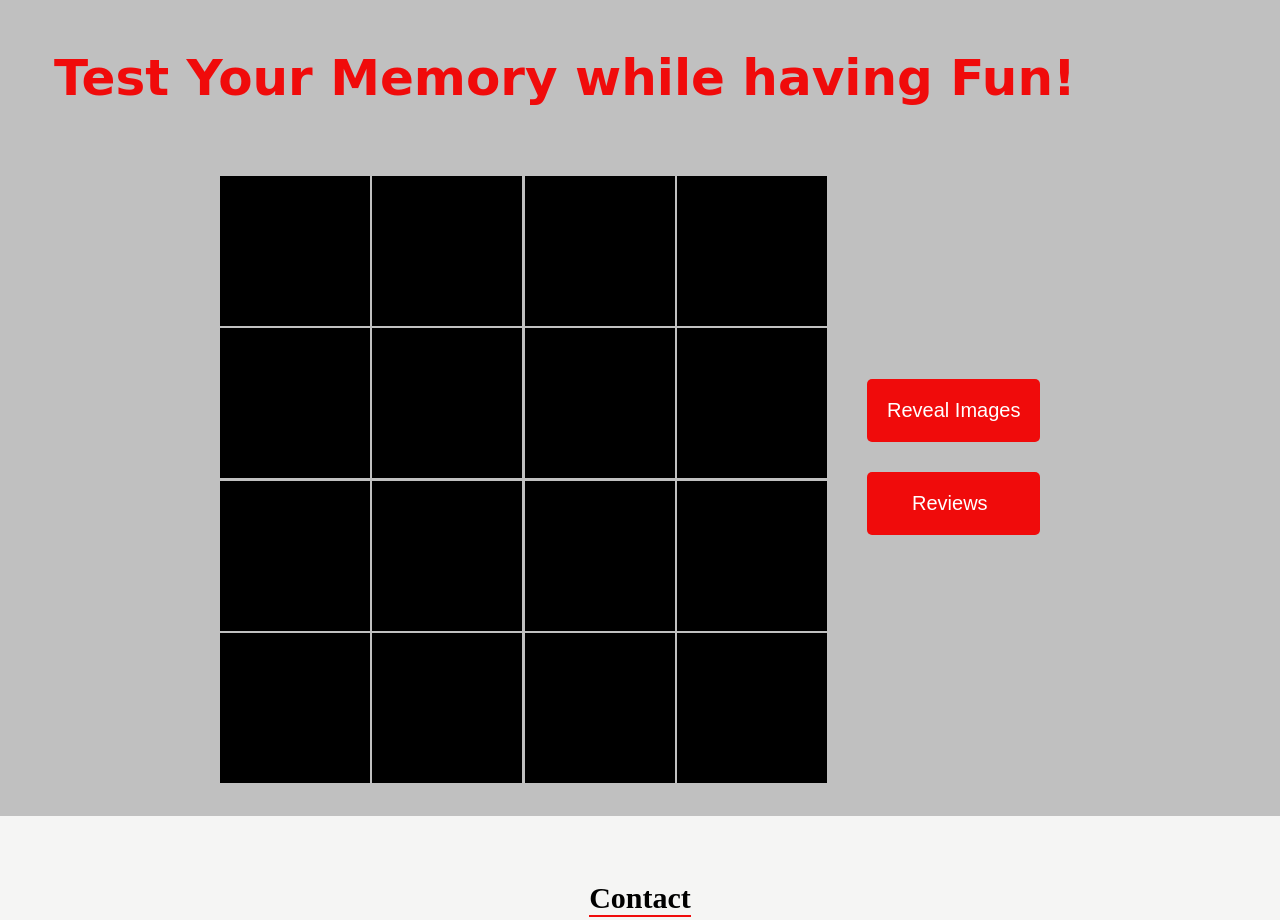
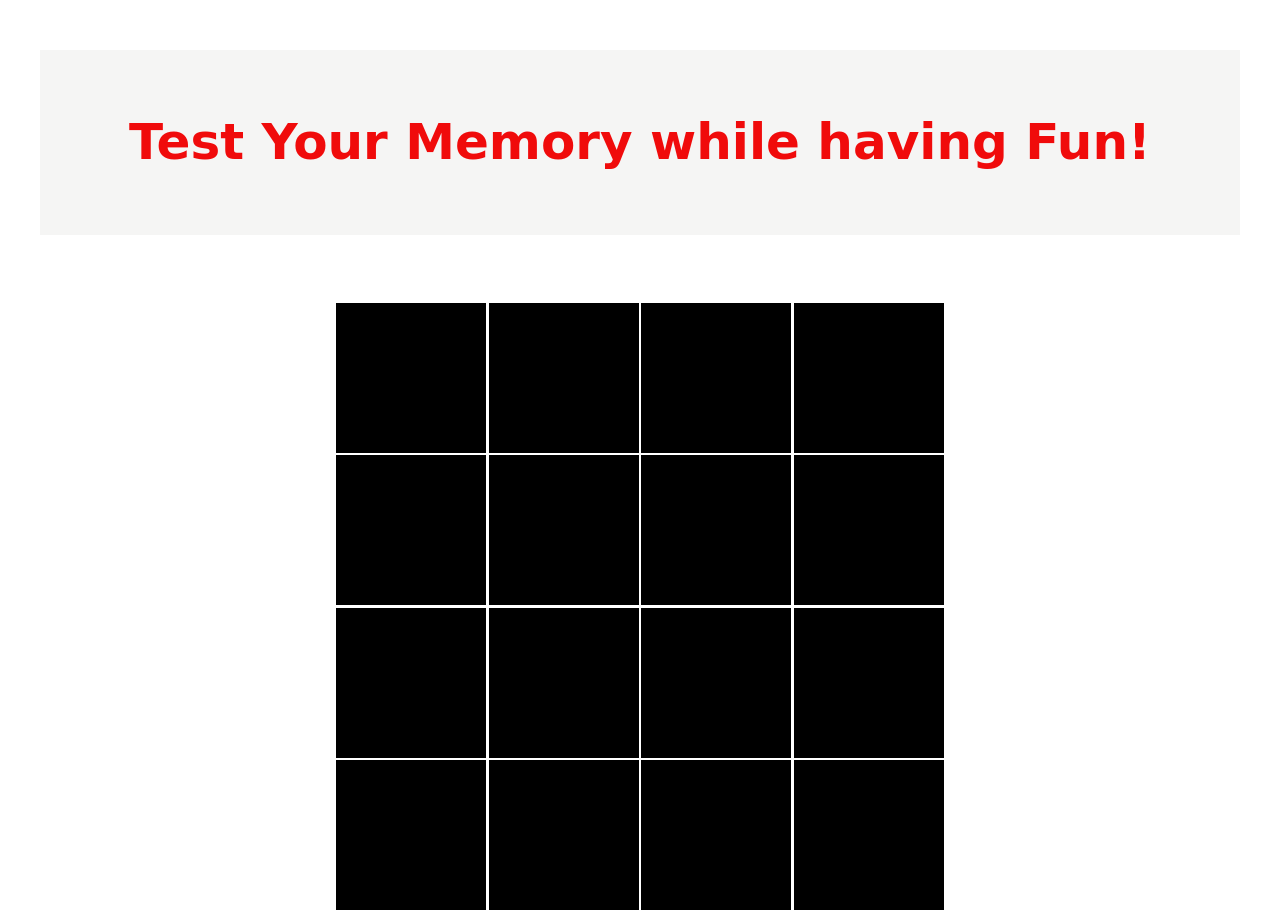
Before and after one commit to luztherose/matchUp, a plain HTML site: page index.html in a window 1280 px wide. Shown: the top 920 px of the page. Drawn offline with nearby package versions, Linux system fonts and the light colour scheme.

Commit message:
fix layout

```diff
--- a/CSS/style.css
+++ b/CSS/style.css
@@ -12,17 +12,23 @@ html { -moz-box-sizing: border-box; -webkit-box-sizing: border-box; box-sizing:
 html {
     font-size: 62.5%;
 }
-body {
-    background-color: silver;
+.wrapper {
+    max-width: 1200px;
+    width: 95%;
+    margin: 0 auto;
 }
-.parentContainer,
+.parentContainer {
+    display: flex;
+    flex-direction: column;
+    justify-content: center;
+}
+.imagesContainer {
+    margin: 0 auto;
+    margin-bottom:50px ;
+}
 .buttonsContainer {
     display: flex;
     justify-content: center;
-}
-.buttonsContainer {
-    flex-direction: column;
-    margin-left: 20px;
 }
 
 .center:first-child {
@@ -34,9 +40,10 @@ img {
     cursor: pointer;
 }
 header {
-    margin: 50px 0;
     text-align: center;
-    margin-left: -150px;
+    background-color: rgb(245, 245, 244);
+    padding: 30px;
+    margin:50px 0;
 }
 h1 {
     font-family: cursive;
@@ -46,8 +53,11 @@ h1 {
 }
 button,
 .reviewsLink {
+    width: 200px;
+    height: 70px;
     background-color: rgb(240, 11, 11);
     color: white;
+    font-weight: bold;
     font-size: 2rem;
     border-radius: 5px;
     transition: 0.5s;
@@ -60,8 +70,9 @@ button,
 }
 .center button:hover,
 .reviewsLink:hover {
-    background-color:orangered ;
-    border: outset white;
+    background-color:transparent;
+    color:rgb(240, 11, 11);
+    border: outset black;
 }
 .reviewsLink {
     margin: 40px 20px;
@@ -71,6 +82,7 @@ button,
     font-family: sans-serif;
     color: white;
     text-decoration: none;
+    text-align: center;
 }
 /* Footer */
 .socialMedia ul {
@@ -127,9 +139,10 @@ footer h2 {
     .buttonsContainer {
     width: 50%;
     text-align: center;
+    flex-direction: column;
 }
     .imagesContainer,
-    .buttonsContainer{
+    .buttonsContainer {
         margin:0 auto;
     }
     header {
--- a/CSS/userReview.css
+++ b/CSS/userReview.css
@@ -13,7 +13,9 @@ body {
     margin: 30px;
 }
 header {
-    padding-top: 40px;
+    background-color: rgb(245, 245, 244);
+    padding: 30px;
+    margin: 50px 0;
 }
 h1, h2 {
     margin-bottom: 30px;
--- a/index.html
+++ b/index.html
@@ -10,7 +10,7 @@
     <link rel="stylesheet" href="CSS/style.css">
 </head>
 
-<body>
+<body class="wrapper">
     <main>
         <header>
             <h1>Test Your Memory while having Fun!</h1>
```
